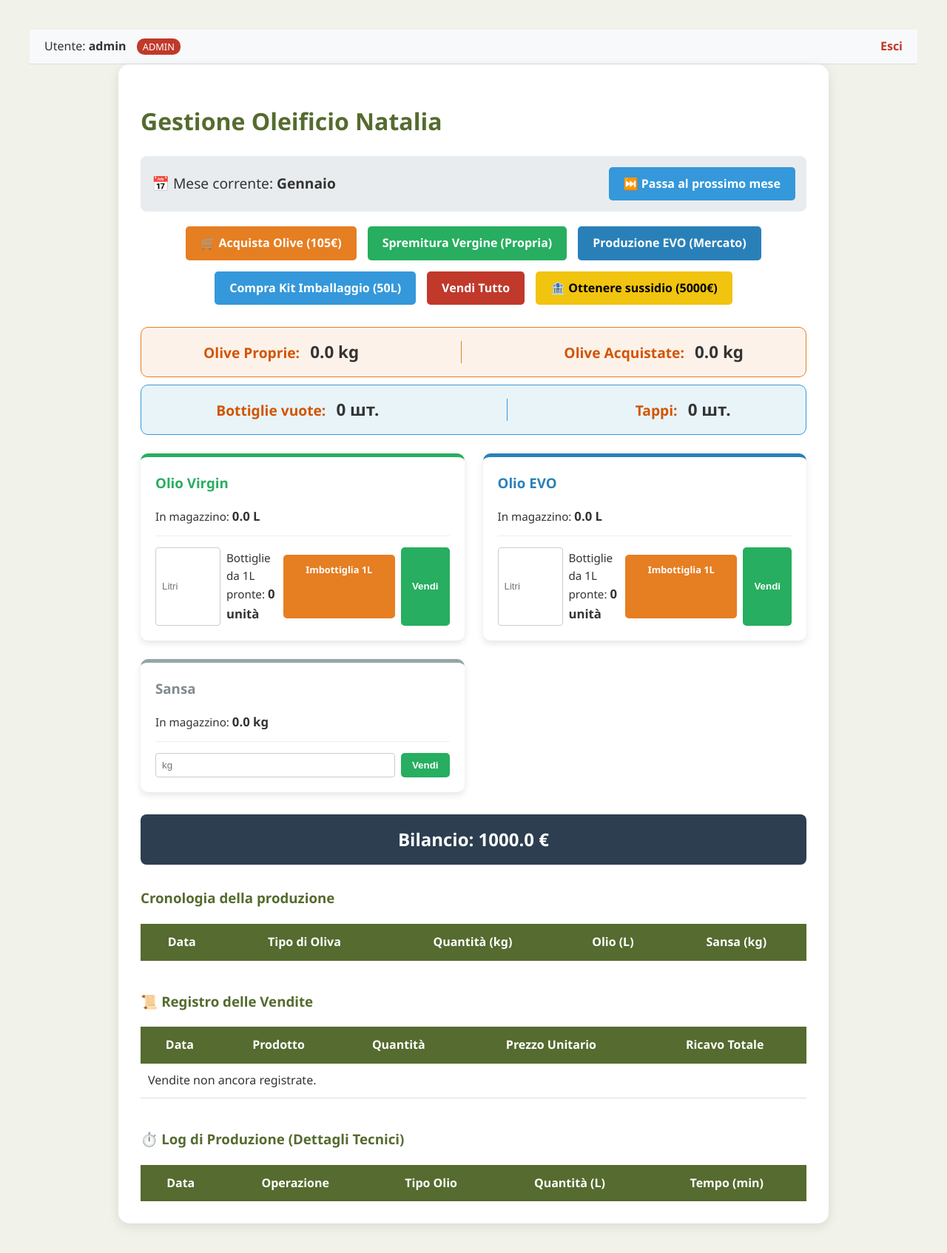
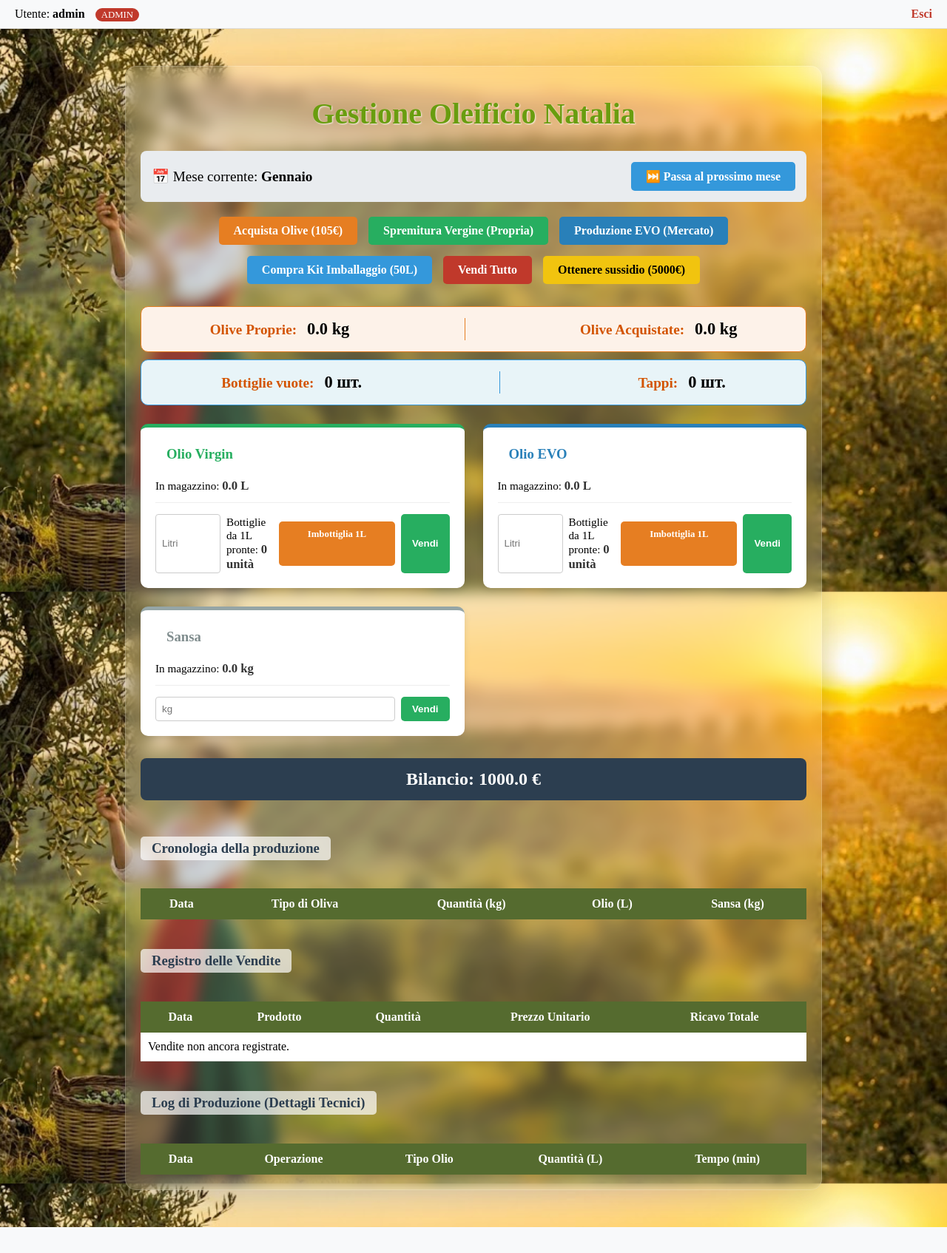
Before and after one commit to Natalia-Stradaeva/Oil-production-management, a Flask app: page /status in a window 1280 px wide. Shown: the whole page at 74% size. After the commit the page ends 1659 px from the top, so only its background shows below. Run offline with Flask 3, Linux system fonts and the light colour scheme; a user stored in the database is signed in; data comes from the database, SQL or seed files in the repository; data that the repository does not hold is empty.

Commit message:
style: add bg-image, set container transparency, and improve table readability

```diff
--- a/static/css/style.css
+++ b/static/css/style.css
@@ -1,20 +1,47 @@
 body {
-    font-family: 'Segoe UI', Tahoma, Geneva, Verdana, sans-serif;
-    background-color: #f9fbf7;
-    color: #333;
-    line-height: 1.6;
-    margin: 40px;
+    background-image: url('/static/images/background.jpg');
+    background-size: cover;          /* Espandi a schermo intero */
+    background-position: center;     /* Centro */
+    background-attachment: fixed;    /* Blocco sulla scroll */
+    margin: 0;
+    padding: 0;
 }
 
-h1, h3 { color: #556b2f; }
+
+h1 {
+    color: #699d0f;
+    text-align: center;
+    font-size: 2.5em;
+    text-shadow: 1px 1px 2px rgba(255,255,255,0.8);
+    margin-top: 20px;
+}
+
+h3 {
+    color: #2c3e50;
+    background: rgba(255, 255, 255, 0.7);
+    display: inline-block;
+    padding: 5px 15px;
+    border-radius: 5px;
+}
 
 .container {
-    max-width: 900px;
-    margin: auto;
-    background: white;
-    padding: 30px;
-    border-radius: 15px;
-    box-shadow: 0 4px 15px rgba(0,0,0,0.1);
+
+    background: rgba(255, 255, 255, 0.15); /* Sfondo bianco con trasparenza del 25%. */
+     backdrop-filter: blur(10px); /* Aggiunta di un effetto sfocatura (Frosted Glass) */
+    -webkit-backdrop-filter: blur(10px); /* Для поддержки в Safari */
+
+    /* 3. Добавляем тонкую рамку, чтобы подчеркнуть грани стекла */
+    border: 1px solid rgba(255, 255, 255, 0.18);
+
+    /* 4. Мягкие тени для объема */
+    box-shadow: 0 8px 32px 0 rgba(31, 38, 135, 0.15);
+
+
+    border-radius: 15px; /* Скругленные углы */
+    padding: 20px;       /* Внутренние отступы */
+    max-width: 900px;    /* 1. Ограничиваем ширину (можно 800px или 1000px, как тебе нравится) */
+    width: 90%;          /* 2. На маленьких экранах он займет 90% ширины, чтобы не вылезать за края */
+    margin: 50px auto;   /* Отступы сверху/снизу и центрирование */
 }
 
 .card {
@@ -48,7 +75,13 @@ h1, h3 { color: #556b2f; }
 .btn-sell { background: #e67e22; color: white; }
 .btn:hover { opacity: 0.8; transform: translateY(-2px); }
 
-table { width: 100%; border-collapse: collapse; margin-top: 20px; }
+table {
+    width: 100%;
+    border-collapse: collapse;
+    margin-top: 20px;
+    background-color: white;
+    color: black;
+}
 th { background: #556b2f; color: white; padding: 12px; }
 td { border-bottom: 1px solid #ddd; padding: 10px; }
 .sales-table {
--- a/templates/status.html
+++ b/templates/status.html
@@ -30,14 +30,14 @@
     {% endwith %}
 
     <div class="actions-container">
-        <a href="/buy" class="btn btn-orange">🛒 Acquista Olive (105€)</a>
+        <a href="/buy" class="btn btn-orange"> Acquista Olive (105€)</a>
         <a href="/produce_virgin" class="btn btn-green"> Spremitura Vergine (Propria)</a>
         <a href="/produce_evo" class="btn btn-dark-blue"> Produzione EVO (Mercato)</a>
         <a href="/buy_packaging" class="btn btn-blue"> Compra Kit Imballaggio (50L)</a>
 
         {% if current_user.role == 'admin' %}
             <a href="/sell" class="btn btn-red"> Vendi Tutto</a>
-            <a href="/refill_money" class="btn btn-yellow">🏦 Ottenere sussidio (5000€)</a>
+            <a href="/refill_money" class="btn btn-yellow"> Ottenere sussidio (5000€)</a>
         {% endif %}
     </div>
 
@@ -133,7 +133,7 @@
         </tbody>
     </table>
 
-    <h3 style="margin-top: 40px;">📜 Registro delle Vendite</h3>
+    <h3 style="margin-top: 40px;"> Registro delle Vendite</h3>
     <table class="sales-table">
         <thead>
             <tr>
@@ -167,7 +167,7 @@
 
 <script src="{{ url_for('static', filename='js/main.js') }}"></script>
 
-<h3 style="margin-top: 40px;">⏱️ Log di Produzione (Dettagli Tecnici)</h3>
+<h3 style="margin-top: 40px;"> Log di Produzione (Dettagli Tecnici)</h3>
 <table>
     <thead>
         <tr>
```
Also changed, not shown: static/images/background.jpg (added).
